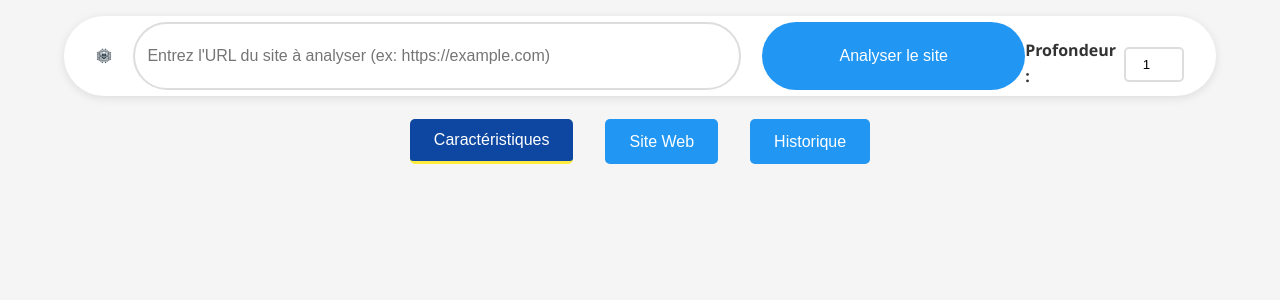
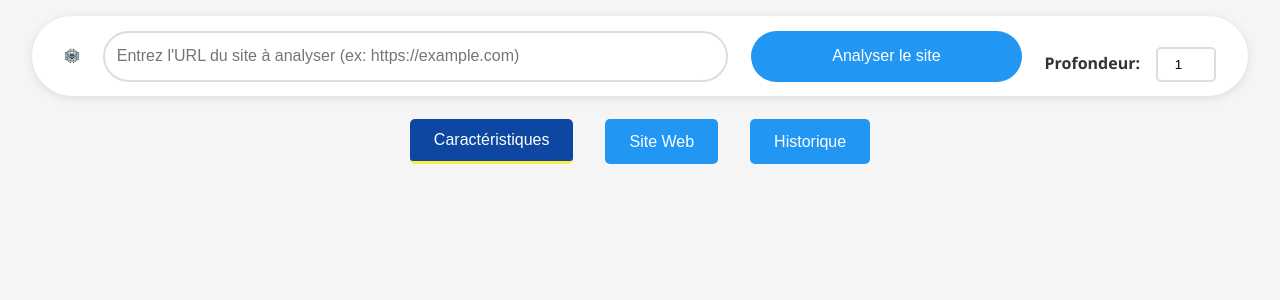
Before and after one commit to beauhairetitouan/web_crawler, a Flask app: page / in a window 1280 px wide. Shown: the top 300 px of the page. Run offline with Flask 3, Linux system fonts and the light colour scheme; data that the repository does not hold is empty.

Commit message:
style profondeur

```diff
--- a/static/styles.css
+++ b/static/styles.css
@@ -42,7 +42,7 @@ h1 {
     flex-direction: row;
     justify-content: center;
     align-items: center;
-    width: 90%;
+    width: 95%;
     height: 10%;
     margin: 0 auto;
     background: white;
@@ -254,12 +254,13 @@ h1 {
 
 .depth-control {
     margin-top: 1rem;
+    margin-left: 2%;
     display: flex;
     align-items: center;
 }
 
 .depth-control label {
-    margin-right: 0.5rem;
+
     font-weight: bold;
 }
 
@@ -269,6 +270,8 @@ h1 {
     border: 2px solid #ddd;
     border-radius: 5px;
     text-align: center;
+    margin-left: 1rem;
+
 }
 
 .fullscreen-btn {
--- a/templates/index.html
+++ b/templates/index.html
@@ -17,7 +17,7 @@
                 placeholder="Entrez l'URL du site à analyser (ex: https://example.com)" pattern="https?://.+" required>
             <button class="analyze-btn" id="analyzeBtn">Analyser le site</button>
             <div class="depth-control">
-                <label for="depthInput">Profondeur : </label>
+                <label for="depthInput">Profondeur:</label>
                 <input type="number" id="depthInput" name="depthInput" min="1" max="3" value="1">
             </div>
         </div>
```
